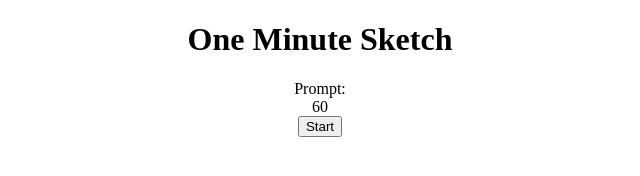
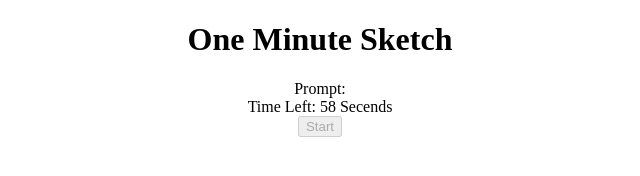
Before and after one commit to pkd2210/One-Minute-Skeatch, a plain HTML site: page index.html in a window 1280 px wide. Both pictures are taken after a click on the button "Start". Shown: the whole page, without its empty margins (320-960 px from the left). Drawn offline with Linux system fonts and the light colour scheme; no server answers.

Commit message:
added the timer

```diff
--- a/index.html
+++ b/index.html
@@ -10,7 +10,7 @@
 <body style="text-align: center;">
     <h1>One Minute Sketch</h1>
     <div id="prompt">Prompt: </div>
-    <div id="timer">60</div>
+    <div id="timer">Time Left: 60 Secends</div>
     <button id="startButton" onclick="startGame()">Start</button>
 </body>
 </html>
--- a/index.js
+++ b/index.js
@@ -22,6 +22,8 @@ async function generatePrompt() {
 
 function startGame() {
     generatePrompt();
+    startTimer();
+    document.getElementById("startButton").disabled = true;
 }
 
 function randomLetterGenerator() {
@@ -32,3 +34,20 @@ function randomLetterGenerator() {
 function randomNumberGenerator() {
     return Math.floor(Math.random() * 5) + 3;
 }
+
+function startTimer() {
+    let timeLeft = 60;
+    const timerDiv = document.getElementById("timer");
+    const timer = setInterval(() => {
+    timeLeft--;
+    timerDiv.innerText = `Time Left: ${timeLeft} Secends`
+    if (timeLeft <= 0) {
+        clearInterval(timer);
+        endGame();
+    }
+}, 1000);
+}
+
+function endGame() {
+    document.getElementById("startButton").disabled = false;
+}
```
